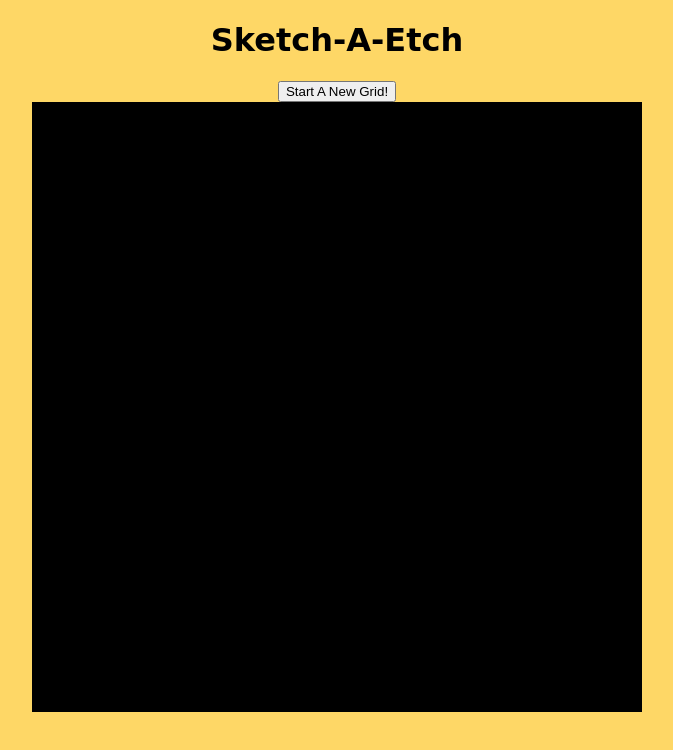
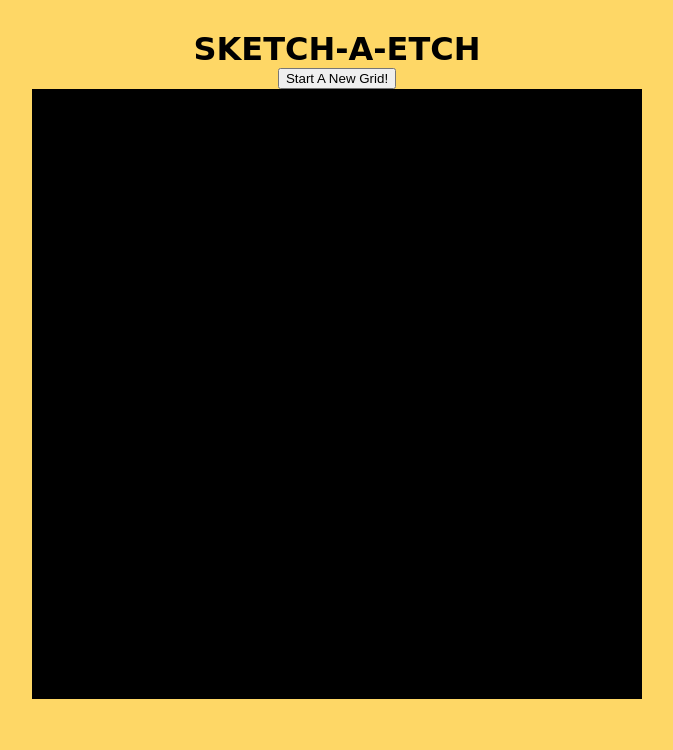
Before and after one commit to adammmusial/project-sketch, a website: page index.html in a window 1280 px wide. Shown: the whole page, without its empty margins (303-976 px from the left). Drawn offline with Linux system fonts and the light colour scheme; a web font is replaced by a local one.

Commit message:
feat: add h1 styling

```diff
--- a/css/squares.css
+++ b/css/squares.css
@@ -24,3 +24,9 @@ body {
 #header{
 	text-align: center;
 }
+
+h1{
+	text-align: center;
+	margin: 30px 20px auto;
+	text-transform: uppercase;
+}
```
